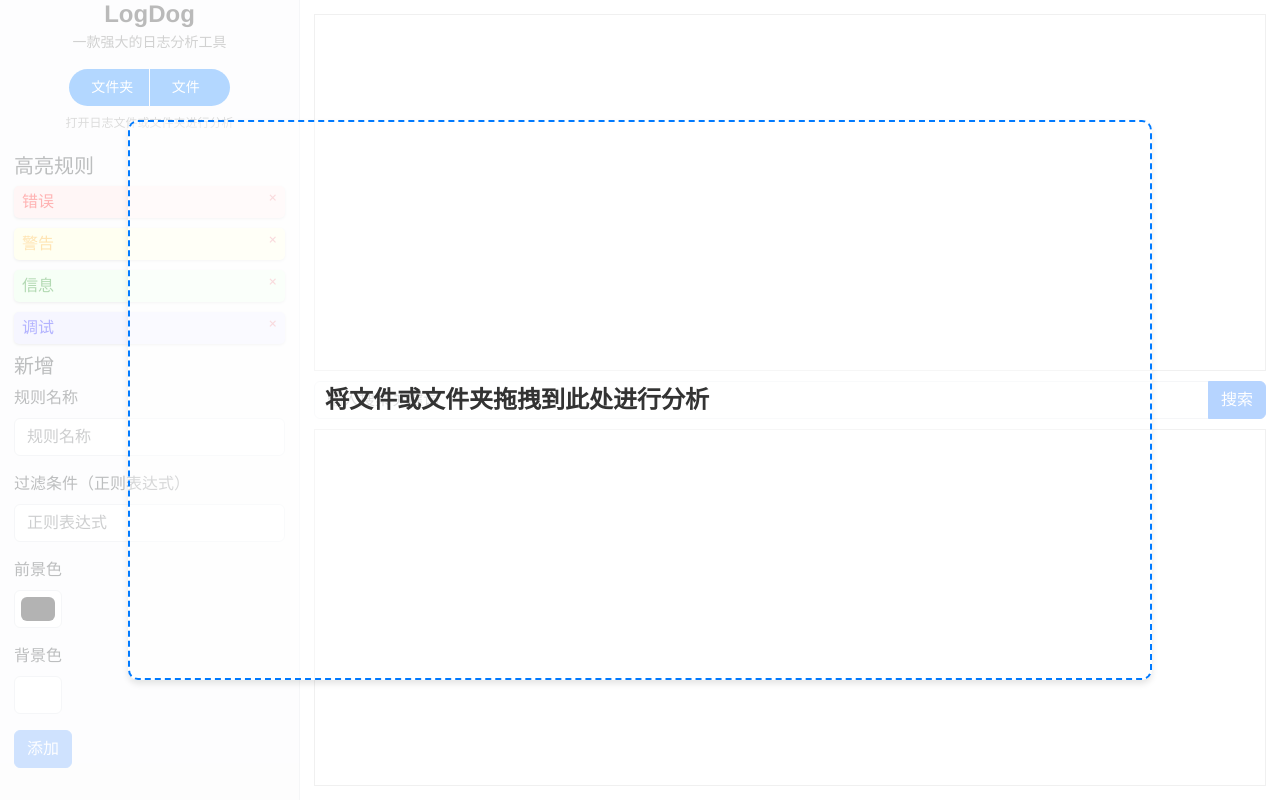
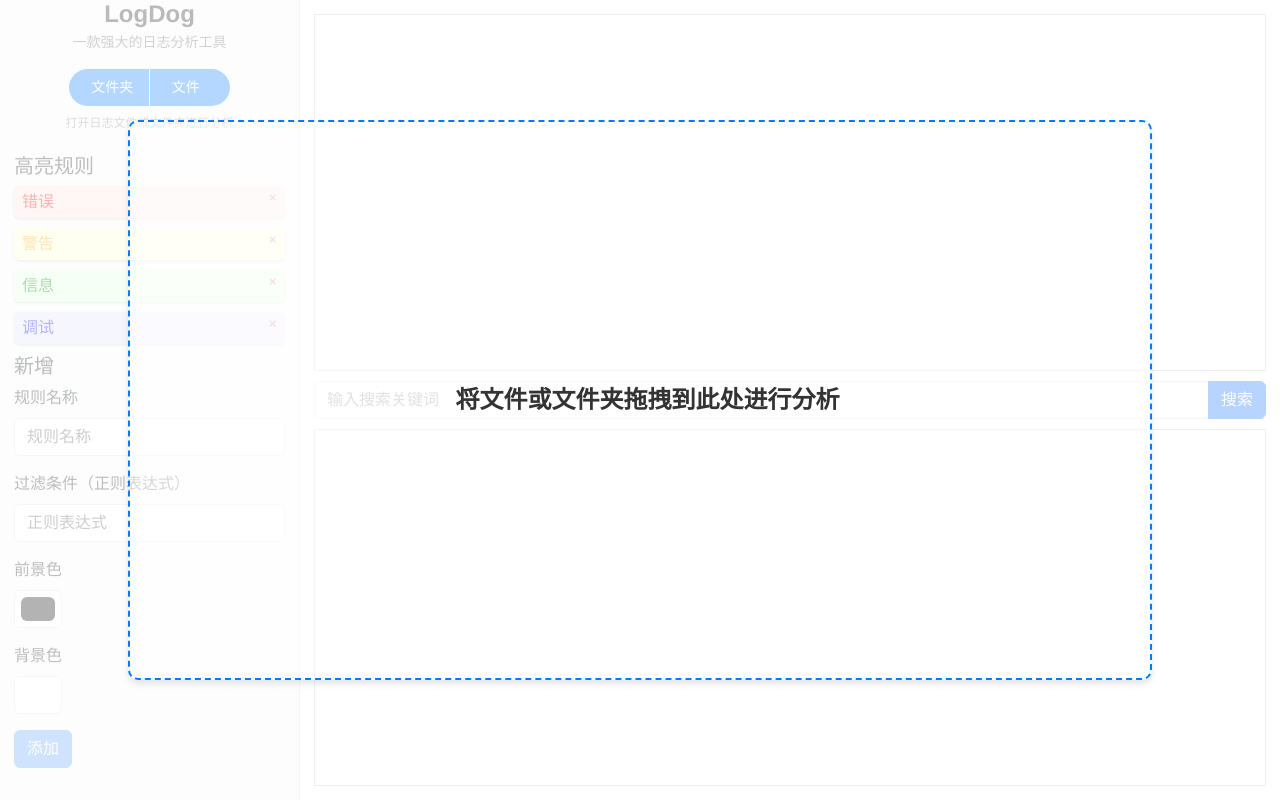
Before and after one commit to logdog-tech/logdog, a Vue app: page / in a window 1280 px wide. Built offline with nearby package versions, Linux system fonts and the light colour scheme.

Commit message:
style: Center align drag and drop area

```diff
--- a/src/DataProvider.vue
+++ b/src/DataProvider.vue
@@ -338,7 +338,7 @@ onUnmounted(() => {
   }
 
   .drag-message, .empty-message {
-    padding: 240px 180px;
+    justify-content: center;
     width: 80%;
     height: 70%;
     border-radius: 10px;
```
